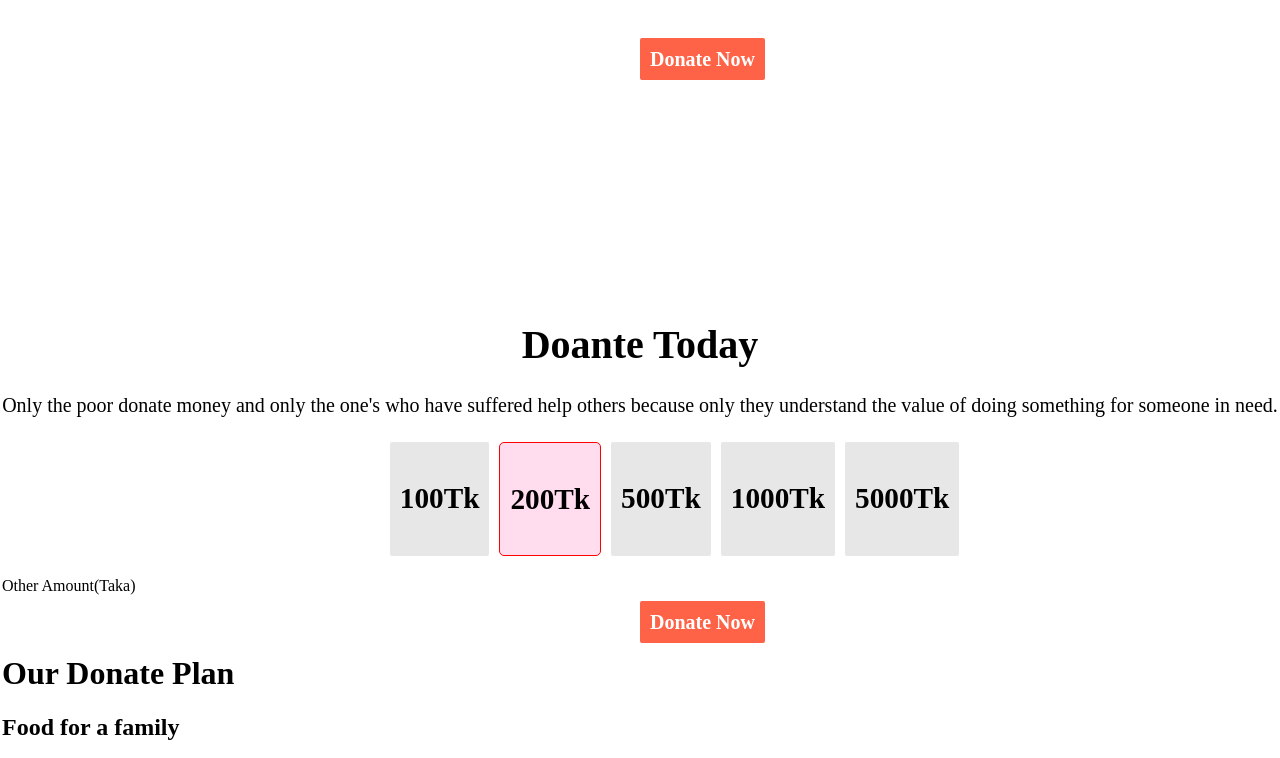
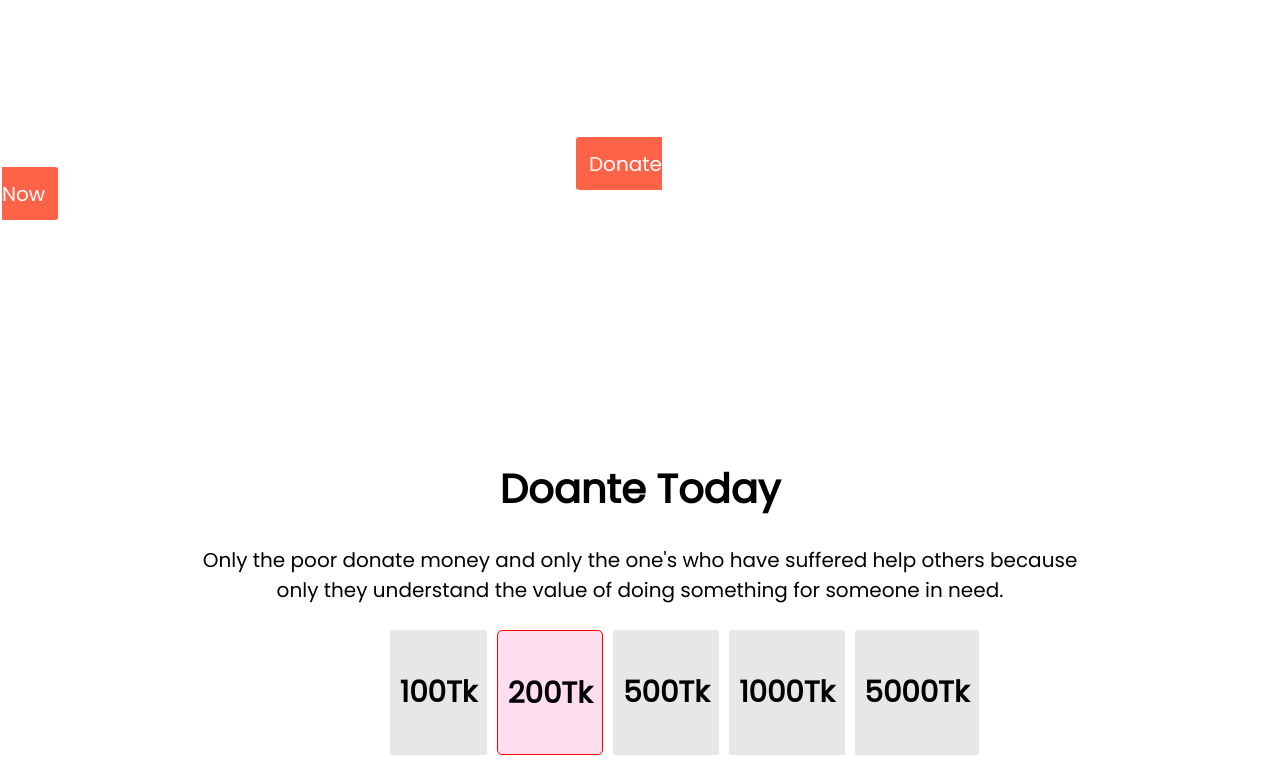
Before and after one commit to Najmul-Shaon/Assignment-One, a plain HTML site: page index.html in a window 1280 px wide. Shown: the part 236-994 px from the top of the page. Drawn offline with Linux system fonts and the light colour scheme.

Commit message:
Google font added

```diff
--- a/index.html
+++ b/index.html
@@ -5,6 +5,9 @@
     <meta http-equiv="X-UA-Compatible" content="IE=edge">
     <meta name="viewport" content="width=device-width, initial-scale=1.0">
     <title>Assignment One</title>
+    <link rel="preconnect" href="https://fonts.googleapis.com">
+    <link rel="preconnect" href="https://fonts.gstatic.com" crossorigin>
+    <link href="https://fonts.googleapis.com/css2?family=Poppins&display=swap" rel="stylesheet">
     <link rel="stylesheet" href="style.css">
 </head>
 <body>
--- a/style.css
+++ b/style.css
@@ -3,6 +3,7 @@ body{
     background-repeat: no-repeat;
     background-size: 100%;
     margin: 2px;
+    font-family: 'Poppins', sans-serif;
 }
 
 .top-banner-header{
@@ -17,18 +18,19 @@ body{
     color: white;
     text-align: center;
     font-size: 20px;
+    margin-left: 30%;
+    margin-right: 30%;
 
 
 }
 .donate-button{
     background-color: tomato;
-    border-radius: 2px;
+    border-radius: 5%;
     color: white;
-    padding: 10px;
     font-size: 20px;
     text-decoration: none;
-    margin-left: 50%;
-    font-weight: bold;
+    margin: 45%;
+    padding: 1%;
 
 }
 
@@ -43,6 +45,8 @@ body{
 #inspired-paragraph{
     font-size: 20px;
     text-align: center;
+    margin-left: 15%;
+    margin-right: 15%;
 
 
 }
```
